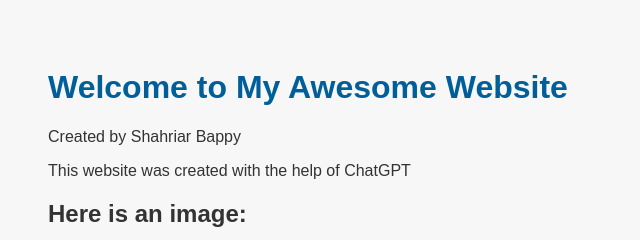
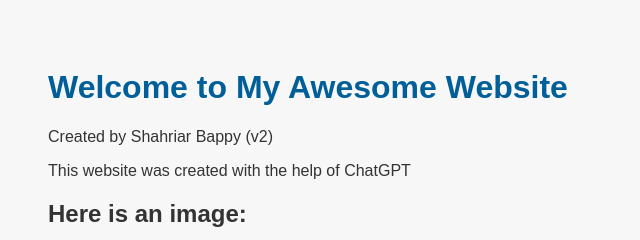
Before and after one commit to shahriar2403/my-first-website, a plain HTML site: page index.html in a window 1280 px wide. Shown: the top 240 px of the page, 0-640 px from the left. Drawn offline with nearby package versions, Linux system fonts and the light colour scheme.

Commit message:
Update index.html

```diff
--- a/index.html
+++ b/index.html
@@ -61,7 +61,7 @@
 </head>
 <body>
   <h1>Welcome to My Awesome Website</h1>
-  <p> Created by Shahriar Bappy </p>
+  <p> Created by Shahriar Bappy (v2) </p>
   <p>This website was created with the help of ChatGPT</p>
 
   <h2>Here is an image:</h2>
```
